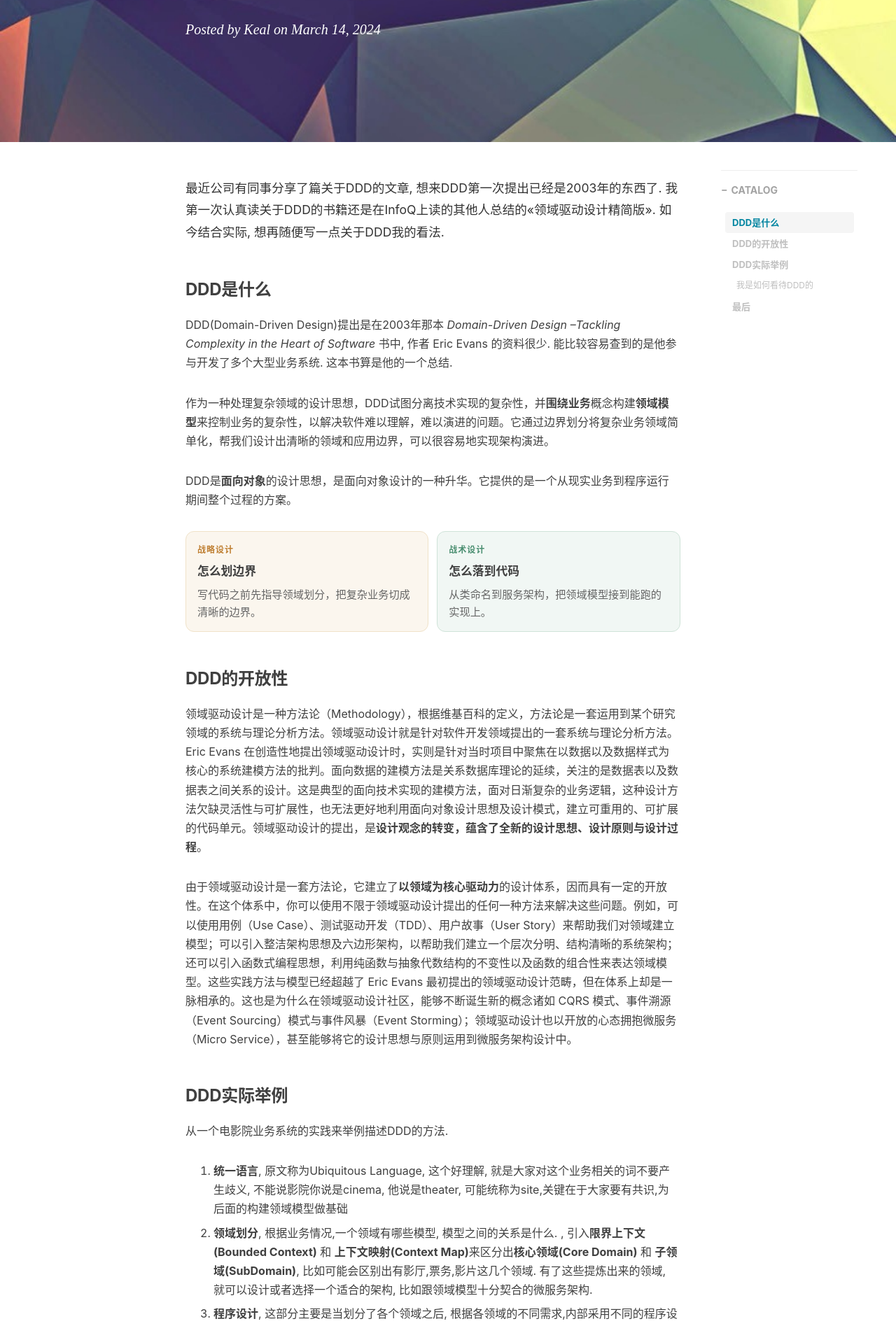
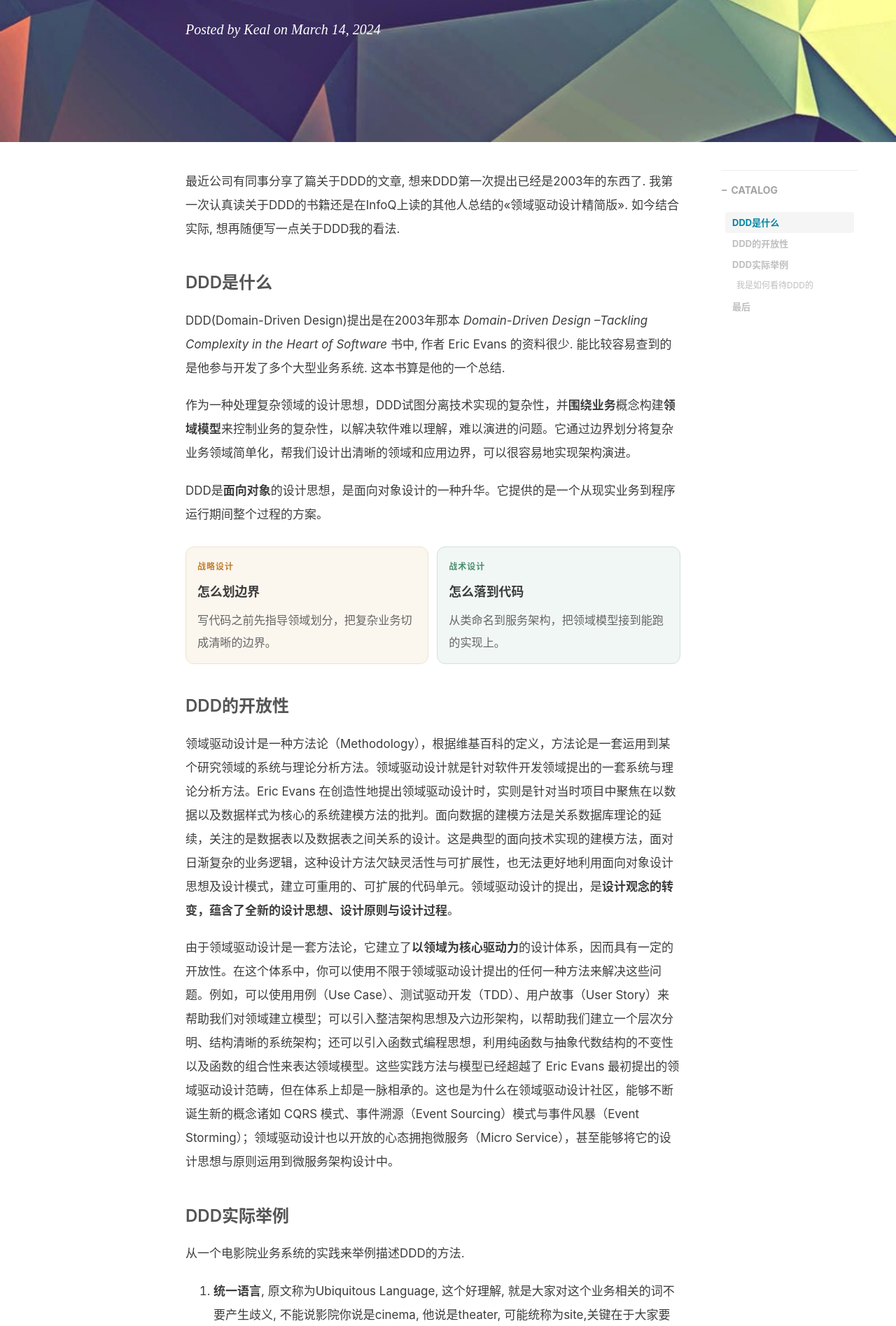
Before and after one commit to kneed/kneed.github.io, a Jekyll site: the page built from _posts/2024-03-13-浅谈DDD.md, in a window 1280 px wide. Shown: the part 320-2215 px from the top of the page at 70% size. Built offline with Jekyll 4.4.1, drawn with Linux system fonts in a browser that asks for light colours; comment, search, counter and statistics services are not loaded.

Commit message:
feat: 散文和技术文分开排版，散文去掉说明书感

```diff
--- a/_layouts/post.html
+++ b/_layouts/post.html
@@ -15,10 +15,19 @@ layout: default
         <div class="row">
 
     <!-- Post Container -->
+            {% assign post_kind = page.kind | default: '' %}
+            {% if post_kind == '' %}
+              {% if page.tags contains 'tech' or page.tags contains 'python' or page.tags contains 'go' %}
+                {% assign post_kind = 'tech' %}
+              {% else %}
+                {% assign post_kind = 'essay' %}
+              {% endif %}
+            {% endif %}
             <div class="
                 col-lg-8 col-lg-offset-2
                 col-md-10 col-md-offset-1
-                post-container">
+                post-container
+                post-kind-{{ post_kind }}">
 
                 <!-- Multi-Lingual -->
                 {% if page.multilingual %}
--- a/css/post-widgets.css
+++ b/css/post-widgets.css
@@ -269,24 +269,33 @@
   text-align: center;
 }
 
-/* —— Global article polish (applies to every post) —— */
-.post-container > p:first-of-type {
+.post-container .card-grid.cols-2 {
+  grid-template-columns: repeat(2, 1fr);
+}
+@media screen and (max-width: 720px) {
+  .post-container .card-grid.cols-2 {
+    grid-template-columns: 1fr;
+  }
+}
+
+/* —— Tech posts: structured, scannable —— */
+.post-kind-tech > p:first-of-type {
   font-size: 1.1em;
   line-height: 1.8;
   color: #333;
 }
 
-.post-container > h2:first-child {
+.post-kind-tech > h2:first-child {
   margin-top: 12px;
 }
-.post-container > h2:first-child::before {
+.post-kind-tech > h2:first-child::before {
   content: none;
   display: none;
   margin: 0;
   border: 0;
 }
 
-.post-container blockquote:not(.pull) {
+.post-kind-tech blockquote:not(.pull) {
   background: #f7f8f9;
   border-left: 3px solid #c5d0d6;
   border-radius: 0 10px 10px 0;
@@ -295,28 +304,85 @@
   font-style: normal;
   font-size: 0.96em;
 }
-.post-container blockquote:not(.pull) p {
+.post-kind-tech blockquote:not(.pull) p {
   margin: 0.45em 0;
 }
 
-.post-container img {
+.post-kind-tech img {
   border-radius: 10px;
 }
 
-.post-container > ul > li,
-.post-container > ol > li {
+.post-kind-tech > ul > li,
+.post-kind-tech > ol > li {
   margin-bottom: 0.45em;
 }
 
-.post-container h3 {
+.post-kind-tech h3 {
   letter-spacing: -0.01em;
 }
 
-.post-container .card-grid.cols-2 {
-  grid-template-columns: repeat(2, 1fr);
+/* —— Essay / 生活 / 阅读: looser, like reading a book —— */
+.post-kind-essay {
+  font-size: 17px;
+  line-height: 2;
+  color: #3d3d3d;
 }
-@media screen and (max-width: 720px) {
-  .post-container .card-grid.cols-2 {
-    grid-template-columns: 1fr;
-  }
+
+.post-kind-essay > p {
+  margin: 1.15em 0;
 }
+
+.post-kind-essay > p:first-of-type {
+  font-size: 1em;
+  line-height: 2;
+  color: inherit;
+}
+
+.post-kind-essay h2 {
+  font-weight: 600;
+  font-size: 1.28em;
+  letter-spacing: 0.04em;
+  color: #2c2c2c;
+  margin: 2.2em 0 0.9em;
+}
+
+.post-kind-essay h2::before {
+  content: none;
+  display: none;
+  margin: 0;
+  border: 0;
+}
+
+.post-kind-essay h3,
+.post-kind-essay h4 {
+  font-weight: 600;
+  color: #555;
+  margin: 1.8em 0 0.7em;
+}
+
+.post-kind-essay blockquote:not(.pull) {
+  background: none;
+  border: 0;
+  border-left: 2px solid #d8d8d8;
+  border-radius: 0;
+  padding: 0.15em 0 0.15em 1.1em;
+  margin: 1.6em 0;
+  color: #6a6a6a;
+  font-style: italic;
+  font-size: 0.98em;
+}
+
+.post-kind-essay img {
+  border-radius: 4px;
+  margin: 1.8em auto;
+}
+
+.post-kind-essay > ul,
+.post-kind-essay > ol {
+  margin: 0.8em 0 1.4em;
+}
+
+.post-kind-essay > ul > li,
+.post-kind-essay > ol > li {
+  margin-bottom: 0.35em;
+}
```
